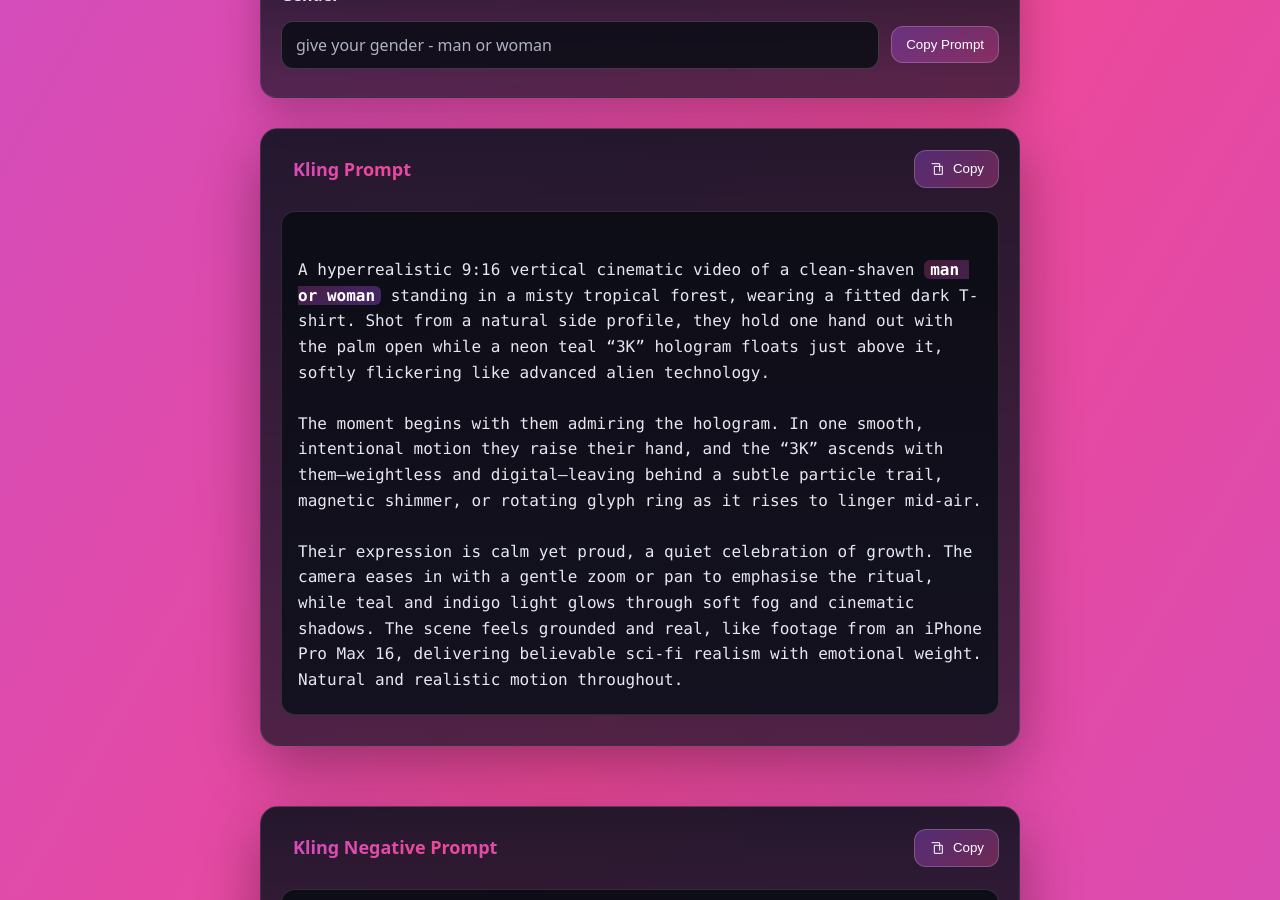
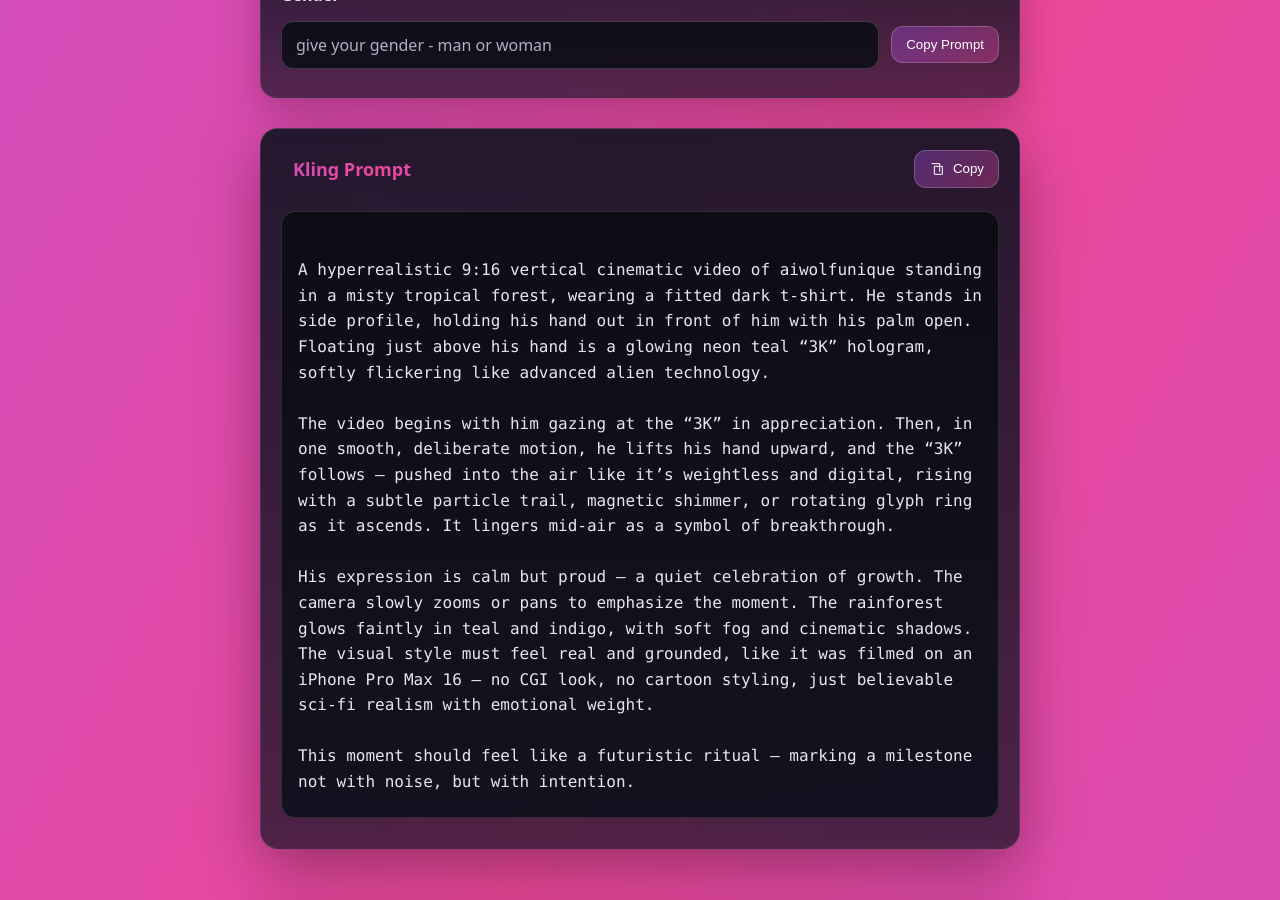
Before and after one commit to wolfman30/ai-twin-prompts, a Jekyll site: the page built from _prompts/kling/3k-celebration.md, in a window 1280 px wide and 900 px high, scrolled down 206 px. Built offline with Jekyll 4.4.1, drawn with Linux system fonts in a browser that asks for light colours.

Commit message:
correct 3k kling prompt

```diff
--- a/_prompts/kling/3k-celebration.md
+++ b/_prompts/kling/3k-celebration.md
@@ -13,11 +13,13 @@ trigger_field:
   token: "(man or woman)"
 prompt: |
 
-  A hyperrealistic 9:16 vertical cinematic video of a clean-shaven (man or woman) standing in a misty tropical forest, wearing a fitted dark T-shirt. Shot from a natural side profile, they hold one hand out with the palm open while a neon teal “3K” hologram floats just above it, softly flickering like advanced alien technology.
+  A hyperrealistic 9:16 vertical cinematic video of aiwolfunique standing in a misty tropical forest, wearing a fitted dark t-shirt. He stands in side profile, holding his hand out in front of him with his palm open. Floating just above his hand is a glowing neon teal “3K” hologram, softly flickering like advanced alien technology.
 
-  The moment begins with them admiring the hologram. In one smooth, intentional motion they raise their hand, and the “3K” ascends with them—weightless and digital—leaving behind a subtle particle trail, magnetic shimmer, or rotating glyph ring as it rises to linger mid-air.
+  The video begins with him gazing at the “3K” in appreciation. Then, in one smooth, deliberate motion, he lifts his hand upward, and the “3K” follows — pushed into the air like it’s weightless and digital, rising with a subtle particle trail, magnetic shimmer, or rotating glyph ring as it ascends. It lingers mid-air as a symbol of breakthrough.
 
-  Their expression is calm yet proud, a quiet celebration of growth. The camera eases in with a gentle zoom or pan to emphasise the ritual, while teal and indigo light glows through soft fog and cinematic shadows. The scene feels grounded and real, like footage from an iPhone Pro Max 16, delivering believable sci-fi realism with emotional weight. Natural and realistic motion throughout.
+  His expression is calm but proud — a quiet celebration of growth. The camera slowly zooms or pans to emphasize the moment. The rainforest glows faintly in teal and indigo, with soft fog and cinematic shadows. The visual style must feel real and grounded, like it was filmed on an iPhone Pro Max 16 — no CGI look, no cartoon styling, just believable sci-fi realism with emotional weight.
+
+  This moment should feel like a futuristic ritual — marking a milestone not with noise, but with intention.
 
 negative_prompt: |
   avoid facial hair, avoid visual glitches, no glitch effects, no exaggerated glow, avoid unrealistic lighting, avoid cartoon or anime styles, no artificial textures, no pixelation, no motion distortion, avoid plastic or overly smoothed skin, maintain natural proportions, no surreal or CGI appearance, avoid unnatural overlays or filters, ensure realistic movement and resolution
```
